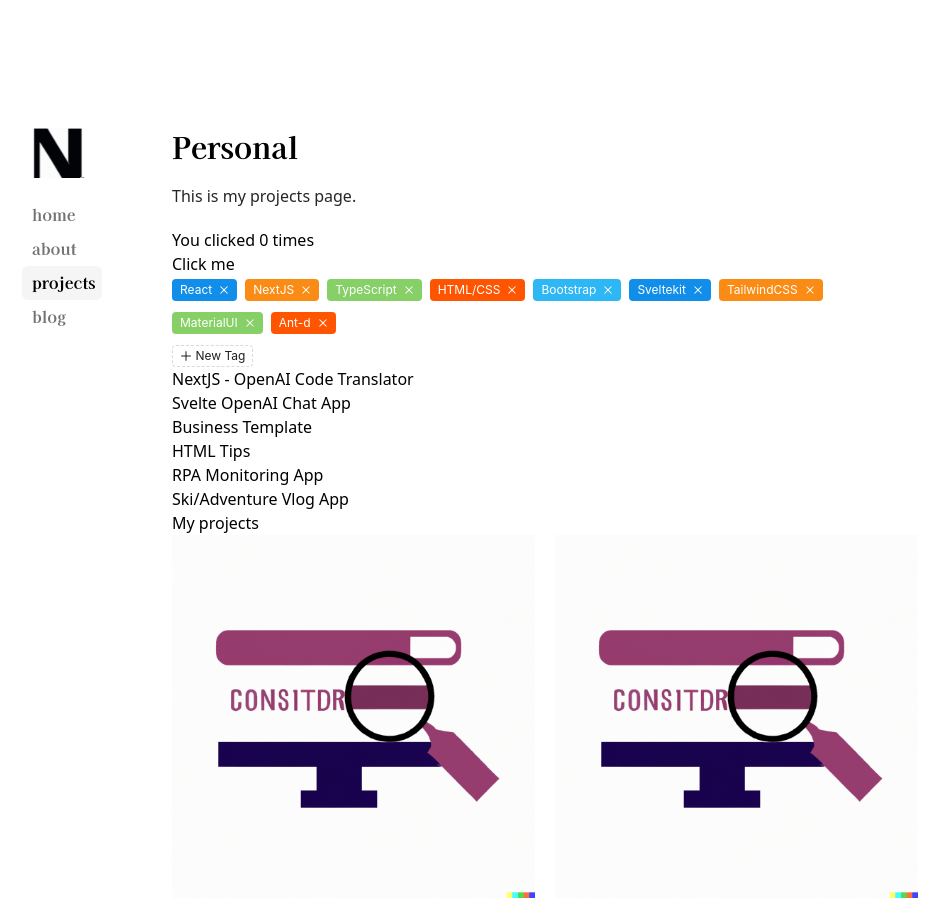
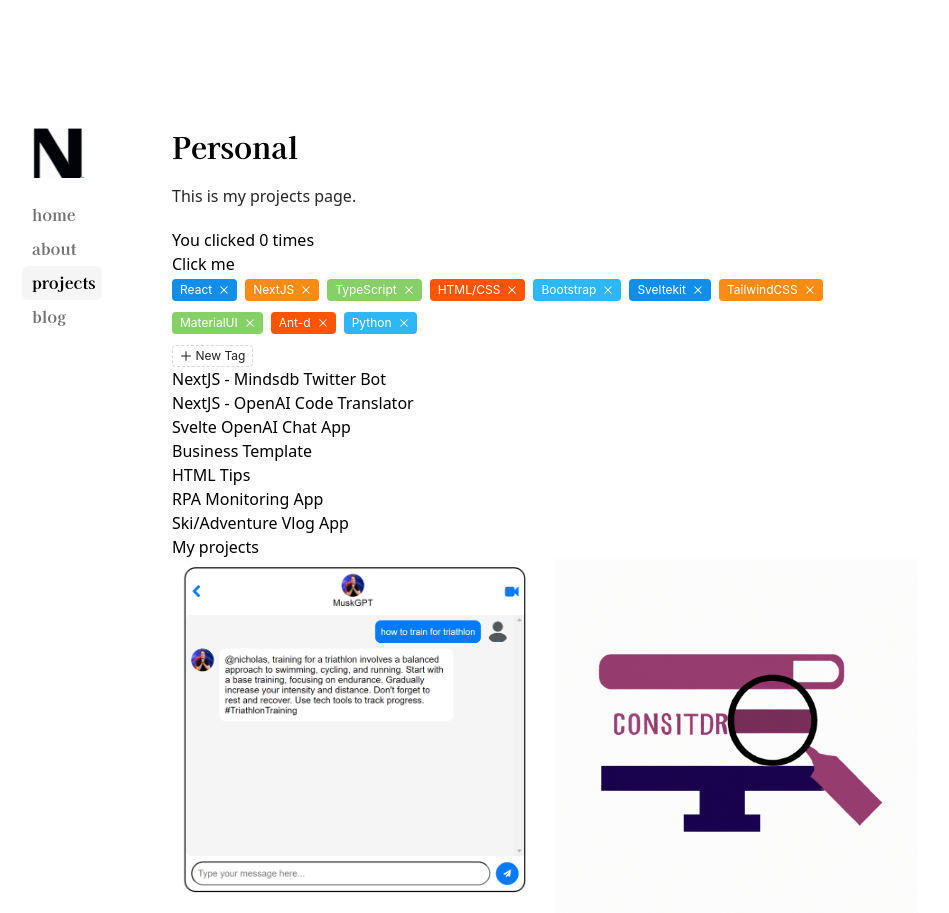
Before and after one commit to el-protoman/nicholasdagostino, a Next.js app: page /projects in a window 1280 px wide. Shown: the top 913 px of the page, without its empty margins (170-1119 px from the left). Built offline with nearby package versions, Linux system fonts and the light colour scheme.

Commit message:
added project

```diff
--- a/app/projects/page.tsx
+++ b/app/projects/page.tsx
@@ -5,9 +5,15 @@
 import FilterableList from "./Site-Tags"
 
 export default function ProjectsPage() {
-    const [tags, setTags] = useState(['React', 'NextJS', 'TypeScript', "HTML/CSS", "Bootstrap", "Sveltekit", "TailwindCSS", "MaterialUI", "Ant-d"]);
+    const [tags, setTags] = useState(['React', 'NextJS', 'TypeScript', "HTML/CSS", "Bootstrap", "Sveltekit", "TailwindCSS", "MaterialUI", "Ant-d", "Python"]);
 
     const links = [
+        {
+            imageUrl: 'musk-gpt-deployed.png',
+            siteUrl: 'https://npacts-dev.vercel.app/',
+            title: 'NextJS - Mindsdb Twitter Bot',
+            description: 'NextJS app powered by Mindsdb Flask backend', href: "https://npacts-dev.vercel.app/", classes: ["nextjs", "Python"]
+        },
         {
             imageUrl: 'site1.png',
             siteUrl: 'https://ai-code-translator-neon-one.vercel.app/',
--- a/content/what-ive-learned.mdx
+++ b/content/what-ive-learned.mdx
@@ -37,3 +37,9 @@
 + Prompt engineering for gpt model
 + Create serverless function using nodejs, streams response from openai
 + Create basic frontend with code editor window
+
+MindsDB Twitter Bot
++ Create and deploy serverless function using flask and python server
++ Connected to Mindsdb cloud server for leveraging LLMs and OpenAI API
++ Built basic frontend for displaying messages
++ Prompt engineering for gpt model
```
Also changed, not shown: public/images/musk-gpt-deployed.png (added).
